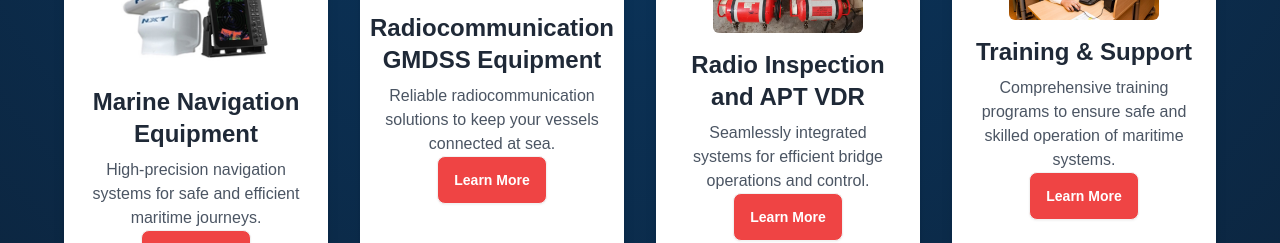
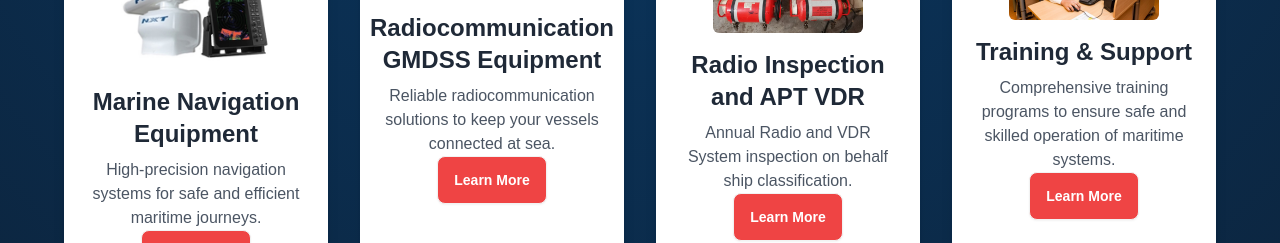
Before and after one commit to crayoninvok/NSIProfile, a Next.js app: page / in a window 1280 px wide. Shown: the part 1640-1883 px from the top of the page. Built offline with nearby package versions, Linux system fonts and the light colour scheme.

Commit message:
final erase globe eror try next time 1.03

```diff
--- a/src/app/about/page.tsx
+++ b/src/app/about/page.tsx
@@ -50,7 +50,7 @@ export default function About() {
             About Us
           </h1>
           <p className="text-base md:text-lg text-gray-200 max-w-lg md:max-w-3xl mx-auto md:mx-0 leading-relaxed">
-            Welcome to NSI, Indonesia's trusted vendor for premium navigation
+            Welcome to NSI, Indonesia trusted vendor for premium navigation
             and communication equipment since 2024. We are proud to represent
             renowned manufacturers like Furuno, JRC, and many others, bringing
             world-class marine technology to our clients. Our expertise goes
--- a/src/components/productoverview.tsx
+++ b/src/components/productoverview.tsx
@@ -29,13 +29,13 @@ export default function ProdukHome() {
     },
     {
       title: "Radio Inspection and APT VDR",
-      description: "Seamlessly integrated systems for efficient bridge operations and control.",
+      description: "Annual Radio and VDR System inspection on behalf ship classification.",
       images: [
         "/overviewsurveyvdr/rs.jpg",
         "/overviewsurveyvdr/VR3000.jpg",
         "/overviewsurveyvdr/VR7000.jpg"
       ],
-      link: "/products/bridge-systems"
+      link: "/contact"
     },
     {
       title: "Training & Support",
```
